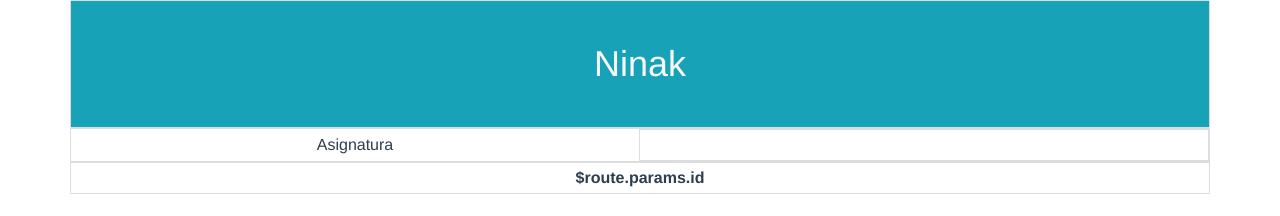
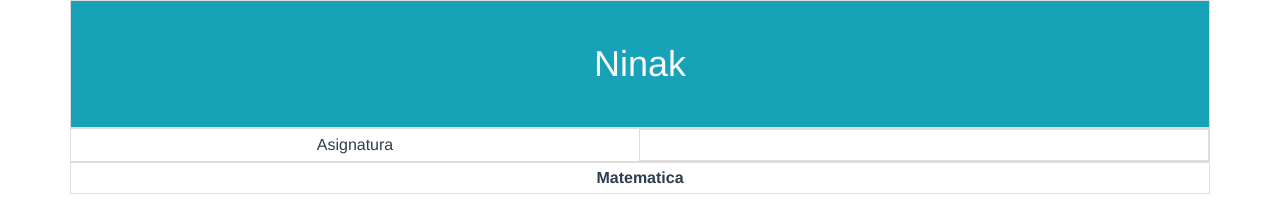
Before and after one commit to ninak-eLearning/NinakWeb, a Vue app: page /asignatura/sesion in a window 1280 px wide. Shown: the top 216 px of the page. Built offline with nearby package versions, Linux system fonts and the light colour scheme; no server answers.

Commit message:
Actualizar vista sesion

```diff
--- a/src/views/Sesion.vue
+++ b/src/views/Sesion.vue
@@ -7,7 +7,7 @@
         b-col.curso(col-sm="10")
       b-row.subtitulo
         b-col
-          strong $route.params.id
+          strong Matematica
       b-row
       br
       r-navS.subtitulo
```
